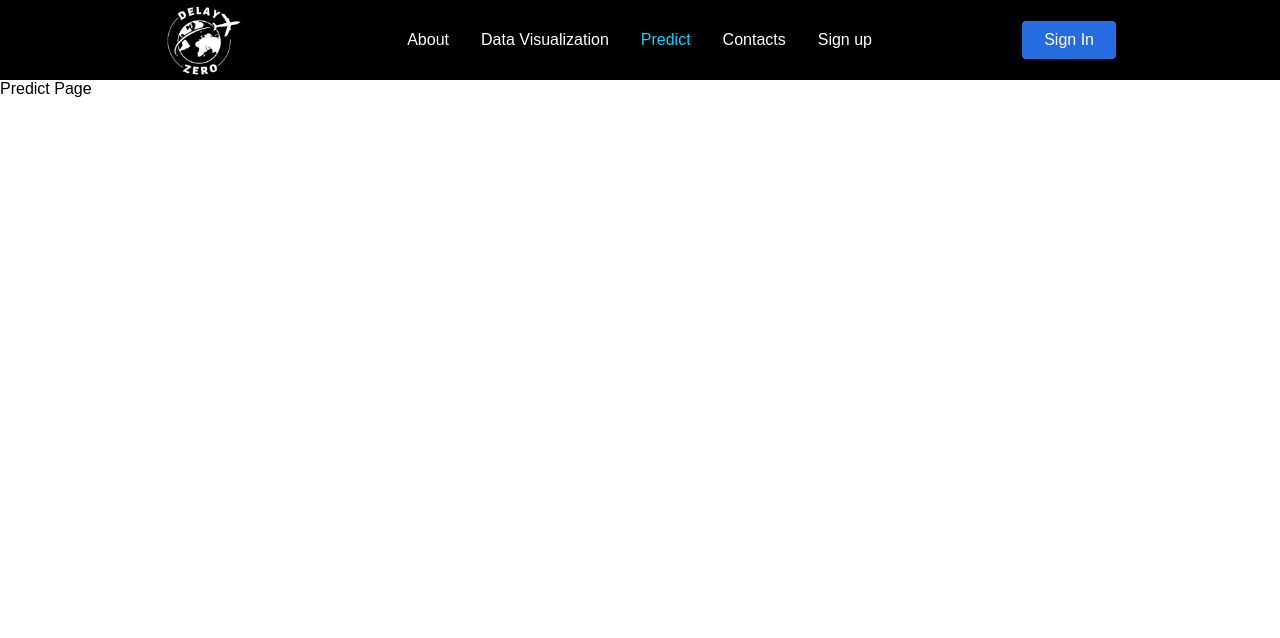
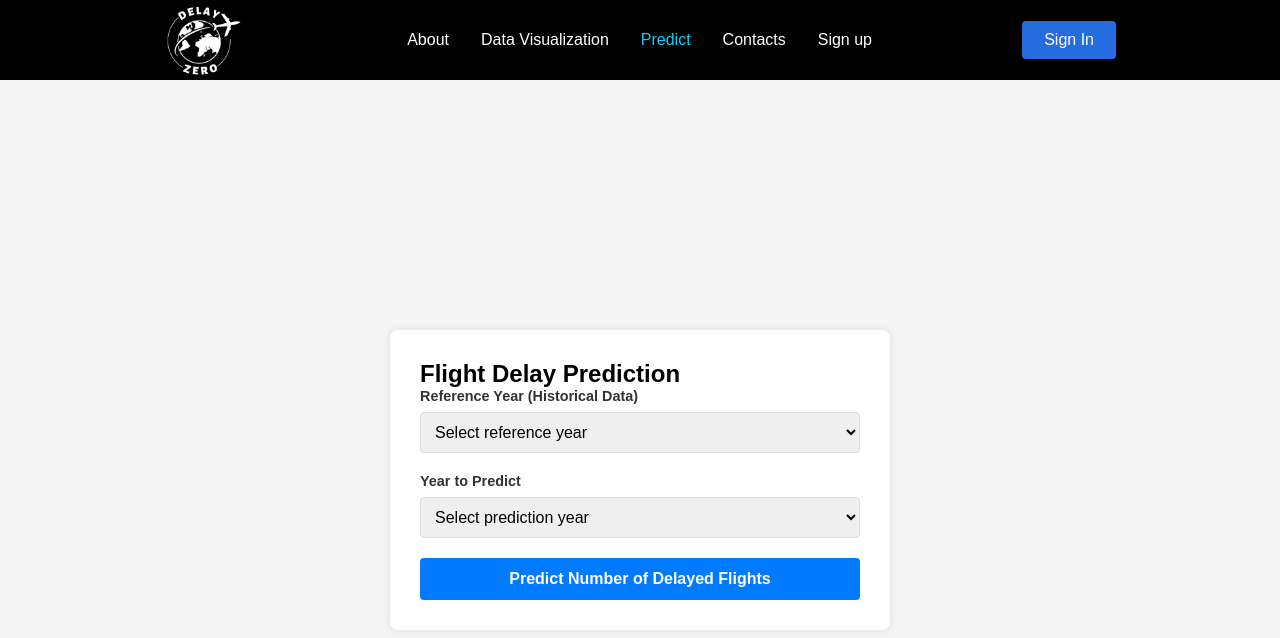
Before and after one commit to tanbeoi/ASM3-NEW, a React (Create React App) app in the folder cos30049/: page /predict in a window 1280 px wide. Shown: the top 638 px of the page. Built offline with nearby package versions, Linux system fonts and the light colour scheme.

Commit message:
predict page

```diff
--- a/cos30049/src/App.css
+++ b/cos30049/src/App.css
@@ -138,3 +138,92 @@
 .signup-button:hover {
   background-color: #0056b3;
 }
+
+.predict-container {
+  display: flex;
+  justify-content: center;
+  align-items: center;
+  min-height: 100vh;
+  padding: 20px;
+  background-color: #f5f5f5;
+}
+
+.predict-box {
+  background: white;
+  padding: 30px;
+  border-radius: 8px;
+  box-shadow: 0 0 10px rgba(0,0,0,0.1);
+  width: 100%;
+  max-width: 500px;
+}
+
+.predict-form {
+  display: flex;
+  flex-direction: column;
+  gap: 20px;
+}
+
+.form-group {
+  display: flex;
+  flex-direction: column;
+  gap: 8px;
+}
+
+.form-group label {
+  font-weight: bold;
+  color: #333;
+}
+
+.form-group select,
+.form-group input[type="text"],
+.form-group input[type="number"] {
+  padding: 10px;
+  border: 1px solid #ddd;
+  border-radius: 4px;
+  font-size: 16px;
+}
+
+.form-group.checkbox {
+  flex-direction: row;
+  align-items: center;
+  gap: 10px;
+}
+
+.form-group.checkbox input[type="checkbox"] {
+  width: 20px;
+  height: 20px;
+}
+
+.predict-button {
+  background: #007bff;
+  color: white;
+  padding: 12px;
+  border: none;
+  border-radius: 4px;
+  cursor: pointer;
+  font-size: 16px;
+  font-weight: bold;
+  transition: background-color 0.3s;
+}
+
+.predict-button:hover {
+  background: #0056b3;
+}
+
+.prediction-result {
+  margin-top: 20px;
+  padding: 20px;
+  background: #f8f9fa;
+  border-radius: 4px;
+  text-align: center;
+}
+
+.prediction-result h3 {
+  color: #28a745;
+  margin-bottom: 10px;
+}
+
+.prediction-result p {
+  font-size: 1.2em;
+  color: #333;
+}
--- a/cos30049/src/Components/Predict.js
+++ b/cos30049/src/Components/Predict.js
@@ -1,7 +1,114 @@
-import React from 'react';
+import React, { useState } from 'react';
+
 
 const Predict = () => {
-  return <div>Predict Page</div>;
+  const [prediction, setPrediction] = useState(null);
+  const [formData, setFormData] = useState({
+    reference_year: '',
+    predict_year: ''
+  });
+
+  const handleSubmit = async (e) => {
+    e.preventDefault();
+
+    // Validate that predict year is after reference year
+    if (parseInt(formData.predict_year) <= parseInt(formData.reference_year)) {
+      alert('Prediction year must be after reference year');
+      return;
+    }
+
+    try {
+      const response = await fetch('http://localhost:8000/predict_delay', {
+        method: 'POST',
+        headers: {
+          'Content-Type': 'application/json',
+        },
+        body: JSON.stringify(formData)
+      });
+
+      if (response.ok) {
+        const data = await response.json();
+        setPrediction(data.prediction);
+      } else {
+        const error = await response.json();
+        alert(error.detail || 'Prediction failed');
+      }
+    } catch (error) {
+      console.error('Error:', error);
+      alert('Prediction failed');
+    }
+  };
+
+  const handleChange = (e) => {
+    setFormData({
+      ...formData,
+      [e.target.name]: e.target.value
+    });
+  };
+
+  // Historical years (2014-2023)
+  const historicalYears = Array.from(
+    {length: 10},
+    (_, i) => 2014 + i
+  );
+
+  // Future years (2024-2033)
+  const futureYears = Array.from(
+    {length: 10},
+    (_, i) => 2024 + i
+  );
+
+  return (
+    <div className="predict-container">
+      <div className="predict-box">
+        <h2>Flight Delay Prediction</h2>
+        <form className="predict-form" onSubmit={handleSubmit}>
+          <div className="form-group">
+            <label>Reference Year (Historical Data)</label>
+            <select
+              name="reference_year"
+              value={formData.reference_year}
+              onChange={handleChange}
+              required
+            >
+              <option value="">Select reference year</option>
+              {historicalYears.map(year => (
+                <option key={year} value={year}>{year}</option>
+              ))}
+            </select>
+          </div>
+
+          <div className="form-group">
+            <label>Year to Predict</label>
+            <select
+              name="predict_year"
+              value={formData.predict_year}
+              onChange={handleChange}
+              required
+            >
+              <option value="">Select prediction year</option>
+              {futureYears.map(year => (
+                <option key={year} value={year}>{year}</option>
+              ))}
+            </select>
+          </div>
+
+          <button type="submit" className="predict-button">
+            Predict Number of Delayed Flights
+          </button>
+        </form>
+
+        {prediction && (
+          <div className="prediction-result">
+            <h3>Flight Delay Prediction</h3>
+            <p>Based on {formData.reference_year} data</p>
+            <p>Predicted delays for {formData.predict_year}:</p>
+            <p className="prediction-number">{prediction.toLocaleString()} flights</p>
+          </div>
+        )}
+      </div>
+    </div>
+  );
 };
 
 export default Predict;
```
Also changed, not shown: 1 other file (tests, documents, lock files or other folders).
